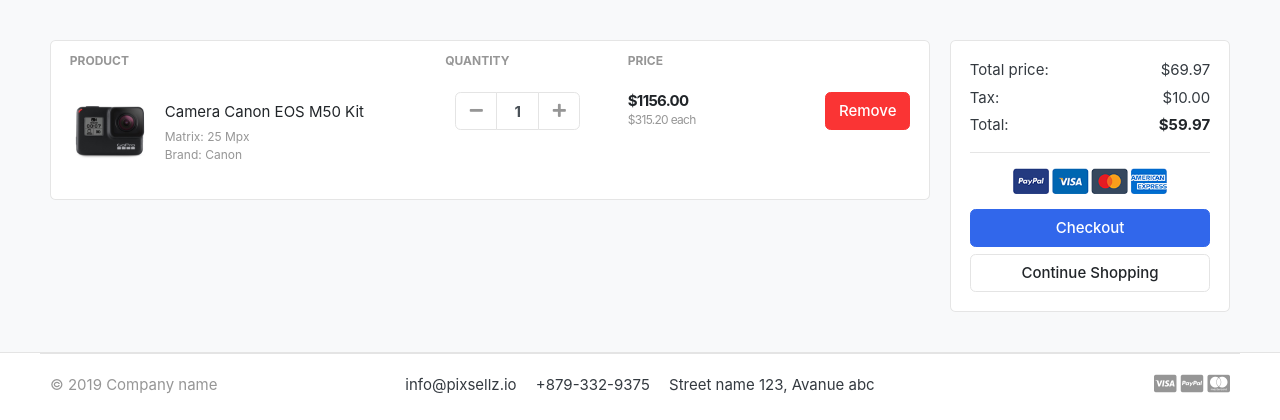
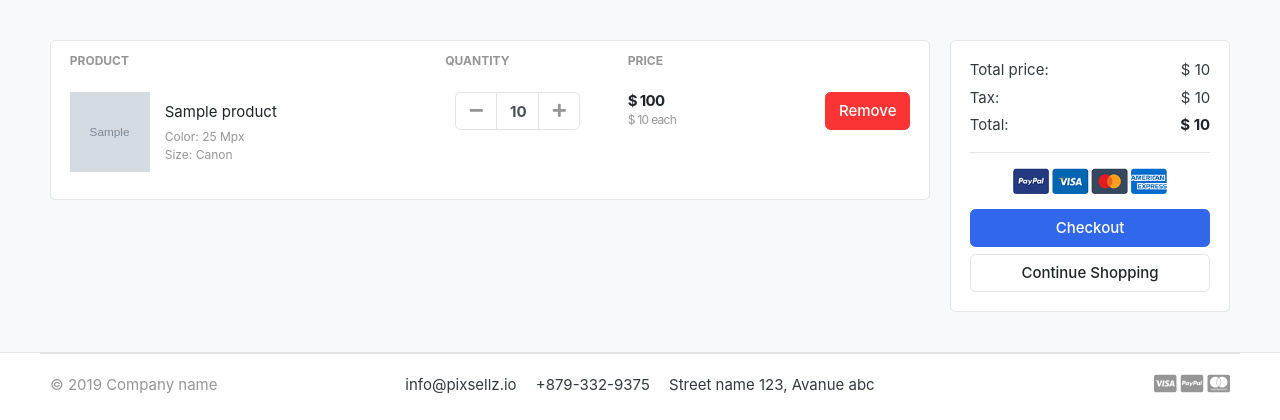
Before and after one commit to FulbertGato/djangoEcom, a Django app: template templates/store/cart.html in a window 1280 px wide. Shown: the part 118-538 px from the top of the page. Run offline with Django 3.2, Linux system fonts and the light colour scheme; tables that the repository leaves empty hold one stand-in row (values such as "Sample post"); the template is opened without the code that fills it: values that come from a table or form of the project are taken from there, most other values are stand-ins (such as "Sample title", 1, 10 or a date in 2020); grey boxes marked "Sample" are stand-in pictures; some libraries are stand-ins or nearby versions; some web fonts are replaced.

Commit message:
add  an remove on cart

```diff
--- a/carts/models.py
+++ b/carts/models.py
@@ -13,6 +13,7 @@
     cart    = models.ForeignKey(Cart, on_delete=models.CASCADE, null=True)
     quantity = models.IntegerField()
     is_active = models.BooleanField(default=True)
-
+    def sub_total(self):
+        return self.product.price * self.quantity
     def __str__(self):
         return self.product
--- a/carts/urls.py
+++ b/carts/urls.py
@@ -5,5 +5,7 @@
 urlpatterns = [
     path('', views.cart, name='cart'),
     path('add_cart/<int:product_id>/', views.add_cart, name='add_cart'),
+    path('remove_cart/<int:product_id>/', views.remove_cart, name='remove_cart'),
+    path('remove_cart_item/<int:product_id>/', views.remove_cart_item, name='remove_cart_item'),
 
 ]
--- a/templates/store/cart.html
+++ b/templates/store/cart.html
@@ -19,13 +19,14 @@
     </tr>
     </thead>
     <tbody>
+        {% for cart_item in cart_items %}
     <tr>
         <td>
             <figure class="itemside align-items-center">
-                <div class="aside"><img src="./images/items/11.jpg" class="img-sm"></div>
+                <div class="aside"><img src="{{ cart_item.product.images.url }}" class="img-sm"></div>
                 <figcaption class="info">
-                    <a href="#" class="title text-dark">Camera Canon EOS M50 Kit</a>
-                    <p class="text-muted small">Matrix: 25 Mpx <br> Brand: Canon</p>
+                    <a href="#" class="title text-dark">{{ cart_item.product.product_name }}</a>
+                    <p class="text-muted small">Color: 25 Mpx <br> Size: Canon</p>
                 </figcaption>
             </figure>
         </td>
@@ -34,26 +35,26 @@
                         <div class="col">
                             <div class="input-group input-spinner">
                                 <div class="input-group-prepend">
-                                <button class="btn btn-light" type="button" id="button-plus"> <i class="fa fa-minus"></i> </button>
+                                <a href="{% url 'remove_cart' cart_item.product.id %}" class="btn btn-light" type="button" id="button-plus"> <i class="fa fa-minus"></i> </a>
                                 </div>
-                                <input type="text" class="form-control"  value="1">
+                                <input type="text" class="form-control"  value="{{ cart_item.quantity }}">
                                 <div class="input-group-append">
-                                <button class="btn btn-light" type="button" id="button-minus"> <i class="fa fa-plus"></i> </button>
+                                <a href="{% url 'add_cart' cart_item.product.id %}" class="btn btn-light" type="button" id="button-minus"> <i class="fa fa-plus"></i> </a>
                                 </div>
                             </div> <!-- input-group.// -->
                         </div> <!-- col.// -->
         </td>
         <td>
             <div class="price-wrap">
-                <var class="price">$1156.00</var>
-                <small class="text-muted"> $315.20 each </small>
+                <var class="price">$ {{ cart_item.sub_total }}</var>
+                <small class="text-muted"> $ {{ cart_item.product.price }} each </small>
             </div> <!-- price-wrap .// -->
         </td>
         <td class="text-right">
-        <a href="" class="btn btn-danger"> Remove</a>
+            <a href="{% url 'remove_cart_item' cart_item.product.id  %}" onclick="return confirm('Are you sure you want to delete this item?')" class="btn btn-danger"> Remove</a>
         </td>
     </tr>
-
+    {% endfor %}
     </tbody>
     </table>
     </div> <!-- card.// -->
@@ -65,15 +66,15 @@
             <div class="card-body">
                 <dl class="dlist-align">
                   <dt>Total price:</dt>
-                  <dd class="text-right">$69.97</dd>
+                  <dd class="text-right">$ {{total}}</dd>
                 </dl>
                 <dl class="dlist-align">
                   <dt>Tax:</dt>
-                  <dd class="text-right"> $10.00</dd>
+                  <dd class="text-right"> $ {{tax}}</dd>
                 </dl>
                 <dl class="dlist-align">
                   <dt>Total:</dt>
-                  <dd class="text-right text-dark b"><strong>$59.97</strong></dd>
+                  <dd class="text-right text-dark b"><strong>$ {{grand_total}}</strong></dd>
                 </dl>
                 <hr>
                 <p class="text-center mb-3">
```
Also changed, not shown: carts/views.py (+48 -3 lines).
